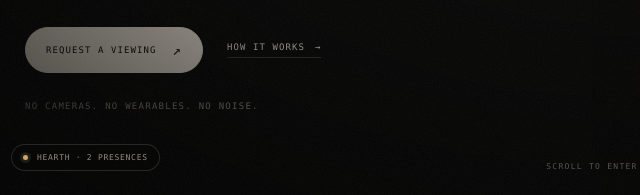
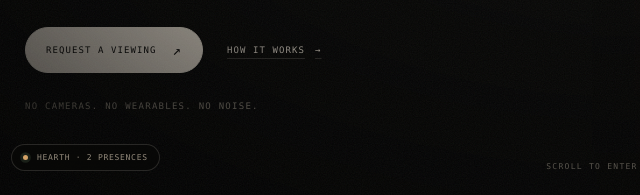
Before and after one commit to Trojan-Seahorse/hearth-house, a plain HTML site: page index.html in a window 1280 px wide. Shown: the part 605-800 px from the top of the page, 15-655 px from the left. Drawn offline with Linux system fonts and the light colour scheme.

Commit message:
Use native text decoration for the secondary link

```diff
--- a/styles.css
+++ b/styles.css
@@ -239,17 +239,18 @@ body.dark .button:hover { background: transparent; color: #d9d1c4; }
   display: inline-flex;
   gap: 10px;
   align-items: center;
-  text-decoration: none;
+  text-decoration: underline;
+  text-decoration-thickness: 1px;
+  text-underline-offset: 5px;
+  text-decoration-color: var(--line);
   font-family: var(--mono);
   font-size: 9px;
   letter-spacing: .12em;
   text-transform: uppercase;
-  border-bottom: 1px solid var(--line);
-  padding-bottom: 5px;
-  transition: border-color .35s var(--ease), color .35s var(--ease);
+  transition: text-decoration-color .35s var(--ease), color .35s var(--ease);
 }
-.text-link:hover { border-color: currentColor; color: var(--moss); }
-body.dark .text-link { border-color: var(--line-light); }
+.text-link:hover { text-decoration-color: currentColor; color: var(--moss); }
+body.dark .text-link { text-decoration-color: var(--line-light); }
 .hero, .manifesto, .features, .day, .testimonials, .pricing, .faq, .closing { position: relative; }
 
 /* ---------- hero ---------- */
```
